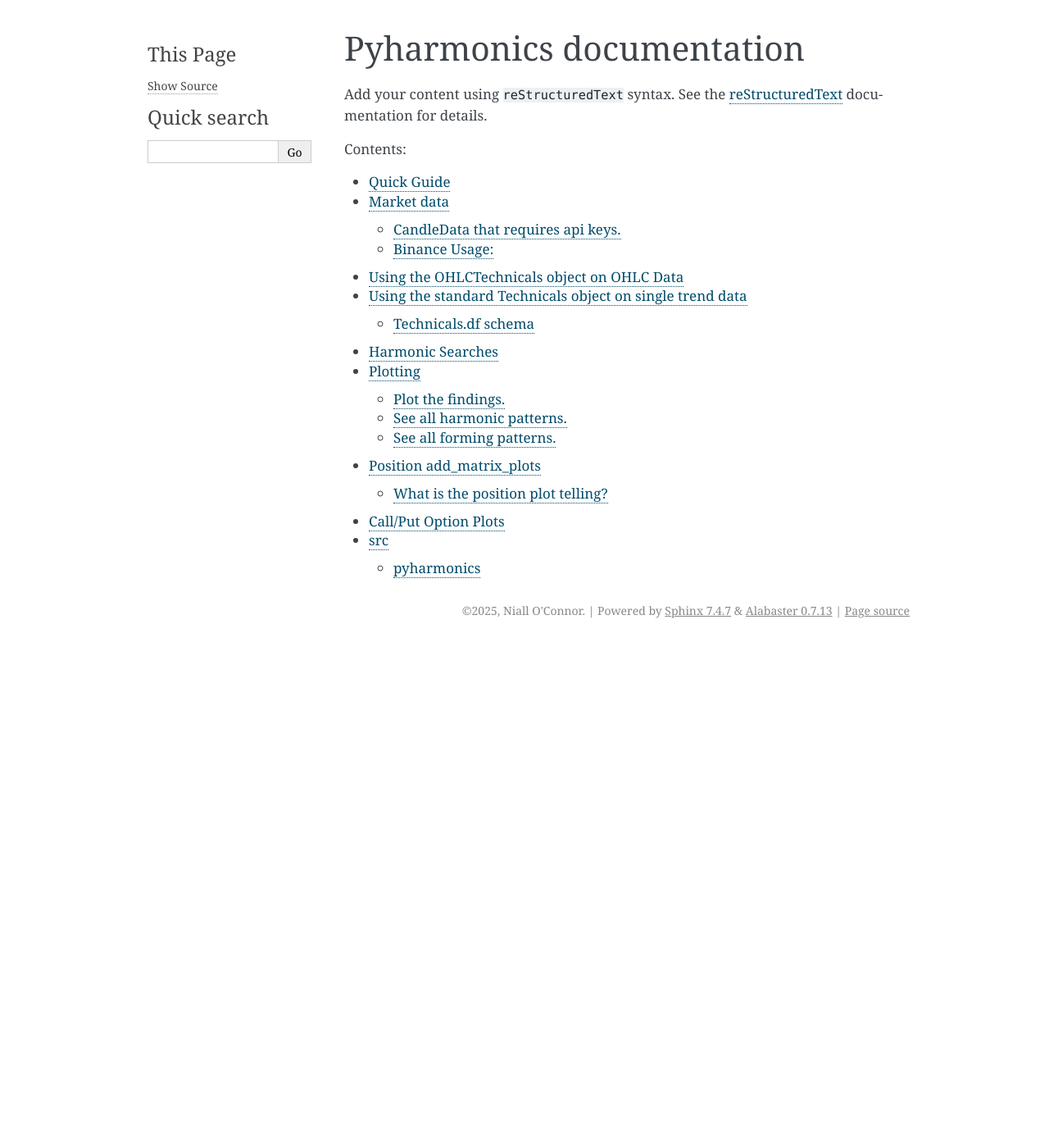
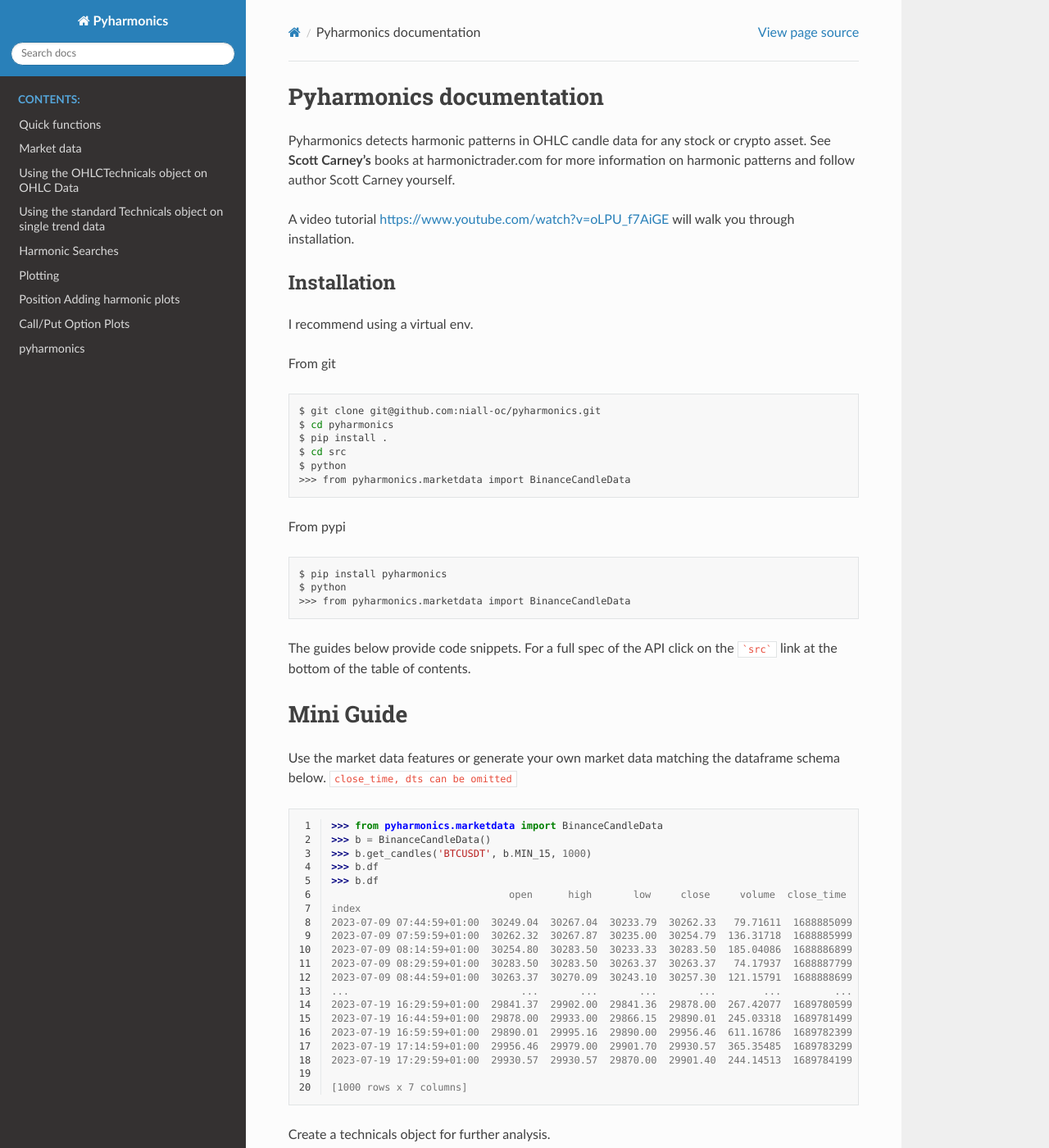
Before and after one commit to niall-oc/pyharmonics, a Sphinx documentation site: the page built from docs/source/index.rst, in a window 1280 px wide and 1400 px high. Shown: the whole window at 82% size. Built offline with Sphinx 7.4.7 and the Read the Docs theme 3.1.0, drawn with Linux system fonts in a browser that asks for light colours; some of the changed text lies outside the part shown.

Commit message:
Switching to read the docs template

````diff
--- a/docs/source/conf.py
+++ b/docs/source/conf.py
@@ -35,5 +35,5 @@ exclude_patterns = []
 # -- Options for HTML output -------------------------------------------------
 # https://www.sphinx-doc.org/en/master/usage/configuration.html#options-for-html-output
 
-html_theme = 'alabaster'
+html_theme = 'sphinx_rtd_theme'
 html_static_path = ['_static']
--- a/docs/source/harmonic_search_guide.rst
+++ b/docs/source/harmonic_search_guide.rst
@@ -6,7 +6,7 @@ Harmonic searches are searches for ABC, ABCD or XABCD patterns.  On the final po
 
 1000 candles with n = 100 peaks would consitiute a 100*99*98*97*96 search with 9034502400 passes!!
 
-MatrixSearch is
+HarmonicSearch is
 
 .. math:: complexity = O(n^2/2 + (n-m)^2/2)
 
--- a/docs/source/index.rst
+++ b/docs/source/index.rst
@@ -6,18 +6,138 @@
 Pyharmonics documentation
 =========================
 
-Add your content using ``reStructuredText`` syntax. See the
-`reStructuredText <https://www.sphinx-doc.org/en/master/usage/restructuredtext/index.html>`_
-documentation for details.
+Pyharmonics detects harmonic patterns in OHLC candle data for any stock or crypto asset.  See **Scott Carney's** books at harmonictrader.com for more information on harmonic patterns and follow author Scott Carney yourself.
+
+A video tutorial https://www.youtube.com/watch?v=oLPU_f7AiGE will walk you through installation.
+
+Installation
+------------
+I recommend using a virtual env.
+
+From git
+
+.. code-block:: bash
+
+   $ git clone git@github.com:niall-oc/pyharmonics.git
+   $ cd pyharmonics
+   $ pip install .
+   $ cd src
+   $ python
+   >>> from pyharmonics.marketdata import BinanceCandleData
+
+From pypi
+
+.. code-block:: bash
+
+   $ pip install pyharmonics
+   $ python
+   >>> from pyharmonics.marketdata import BinanceCandleData
+
+
+The guides below provide code snippets. For a full spec of the API click on the ```src``` link at the bottom of the table of contents.
+
+Mini Guide
+==========
+
+Use the market data features or generate your own market data matching the dataframe schema below. ``close_time, dts can be omitted``
+
+.. code-block:: python
+   :linenos:
+
+   >>> from pyharmonics.marketdata import BinanceCandleData
+   >>> b = BinanceCandleData()
+   >>> b.get_candles('BTCUSDT', b.MIN_15, 1000)
+   >>> b.df
+   >>> b.df
+                                 open      high       low     close     volume  close_time                       dts
+   index
+   2023-07-09 07:44:59+01:00  30249.04  30267.04  30233.79  30262.33   79.71611  1688885099 2023-07-09 07:44:59+01:00
+   2023-07-09 07:59:59+01:00  30262.32  30267.87  30235.00  30254.79  136.31718  1688885999 2023-07-09 07:59:59+01:00
+   2023-07-09 08:14:59+01:00  30254.80  30283.50  30233.33  30283.50  185.04086  1688886899 2023-07-09 08:14:59+01:00
+   2023-07-09 08:29:59+01:00  30283.50  30283.50  30263.37  30263.37   74.17937  1688887799 2023-07-09 08:29:59+01:00
+   2023-07-09 08:44:59+01:00  30263.37  30270.09  30243.10  30257.30  121.15791  1688888699 2023-07-09 08:44:59+01:00
+   ...                             ...       ...       ...       ...        ...         ...                       ...
+   2023-07-19 16:29:59+01:00  29841.37  29902.00  29841.36  29878.00  267.42077  1689780599 2023-07-19 16:29:59+01:00
+   2023-07-19 16:44:59+01:00  29878.00  29933.00  29866.15  29890.01  245.03318  1689781499 2023-07-19 16:44:59+01:00
+   2023-07-19 16:59:59+01:00  29890.01  29995.16  29890.00  29956.46  611.16786  1689782399 2023-07-19 16:59:59+01:00
+   2023-07-19 17:14:59+01:00  29956.46  29979.00  29901.70  29930.57  365.35485  1689783299 2023-07-19 17:14:59+01:00
+   2023-07-19 17:29:59+01:00  29930.57  29930.57  29870.00  29901.40  244.14513  1689784199 2023-07-19 17:29:59+01:00
+
+   [1000 rows x 7 columns]
+
+
+Create a technicals object for further analysis.
+
+.. code-block:: python
+   :linenos:
+
+   >>> from pyharmonics.technicals import Technicals
+   >>> t = Technicals(b.df, b.symbol, b.interval)
+
+
+Search for a harmonic pattern.
+
+.. code-block:: python
+   :linenos:
+
+   >>> from pyharmonics.search import HarmonicSearch
+   >>> m = HarmonicSearch(t)
+   >>> m.search()
+
+
+Plot the findings.
+
+.. code-block:: python
+   :linenos:
+
+   >>> from pyharmonics.plotter import Plotter
+   >>> p = Plotter(t, 'BTCUSDT', b.MIN_15)
+   >>> p.add_harmonic_plots(m.get_patterns(family=m.XABCD))
+   >>> p.show()
+
+
+You will see something like this.
+
+.. image:: _static/newplot.png
+   :alt: Standard plot
+
+See all harmonic patterns.
+
+.. code-block:: python
+   :linenos:
+
+   >>> p = Plotter(t, 'BTCUSDT', b.HOUR_1)
+   >>> p.add_harmonic_plots(m.get_patterns())
+   >>> p.show()
+
+
+You will see something like this.
+
+.. image:: _static/all_patterns.png
+   :alt: Standard plot
+
+See all forming patterns.
+
+.. code-block:: python
+   :linenos:
+
+   >>> h = HarmonicSearch(t)
+   >>> h.forming()
+   >>> p = Plotter(t, 'BTCUSDT', b.HOUR_1)
+   >>> p.add_harmonic_plots(h.get_patterns(formed=False))
+   >>> p.show()
+
+etc.
 
 
 .. toctree::
-   :maxdepth: 2
+   :maxdepth: 4
    :caption: Contents:
+   :hidden:
 
    quick_start
    market_data_guide
    technicals_guide
    harmonic_search_guide
    plotting_guide
-   modules
+   pyharmonics
--- a/docs/source/quick_start.rst
+++ b/docs/source/quick_start.rst
@@ -1,5 +1,5 @@
-Quick Guide
-===========
+Quick functions
+===============
 
 .. code-block:: python
 
````
Also changed, not shown: README.md (+2 -2 lines), docs/source/plotting_guide.rst (+6 -6 lines), 1 other file.
